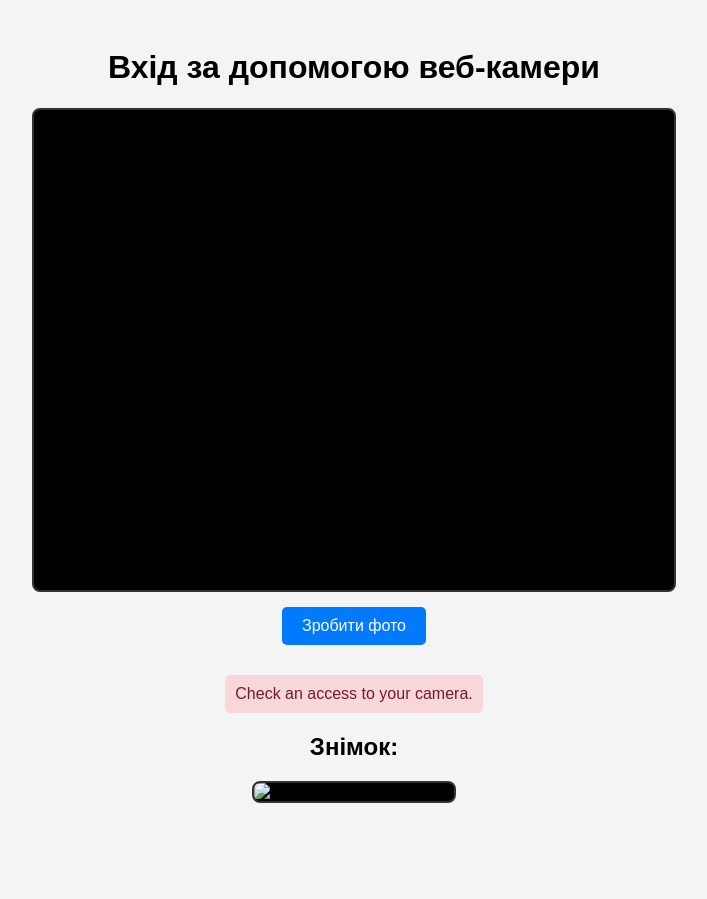
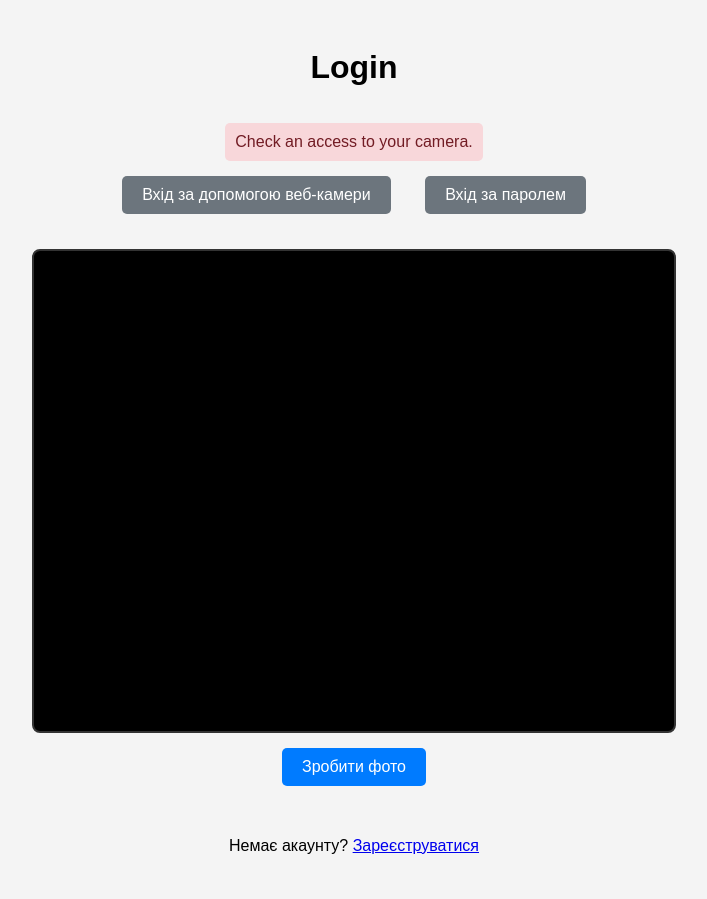
Before and after one commit to mrBogdan/FaceRecoginitionService, a FastAPI app: page /login in a window 1280 px wide. Shown: the whole page, without its empty margins (286-993 px from the left). Before the commit the page ends 803 px from the top, so only its background shows below. Run offline with FastAPI, Linux system fonts and the light colour scheme; parts of the project's set-up code (start-up, migrations or seed data) failed here and were passed over; some libraries are stand-ins or nearby versions.

Commit message:
ui improvements

```diff
--- a/pyserver/main.py
+++ b/pyserver/main.py
@@ -10,6 +10,8 @@
 from deepface import DeepFace
 import json
 from pydantic import BaseModel
+import hashlib
+import secrets
 
 load_dotenv()
 
@@ -23,6 +25,19 @@
 
 class DeleteAccountRequest(BaseModel):
     email: str
+
+def hash_password(password: str, salt: str = None):
+    if salt is None:
+        salt = secrets.token_hex(16)
+    hashed_password = hashlib.sha256((password + salt).encode('utf-8')).hexdigest()
+    return f"{salt}:{hashed_password}"
+
+def verify_password(stored_password, provided_password):
+    try:
+        salt, hashed_password = stored_password.split(':')
+        return stored_password == hash_password(provided_password, salt)
+    except (ValueError, TypeError):
+        return False
 
 async def setup_db_connection(conn):
     await conn.set_type_codec(
@@ -80,6 +95,8 @@
     except Exception as e:
         raise HTTPException(status_code=500, detail=f"Error generating face embedding: {e}")
 
+    password_hash = hash_password(password)
+
     async with DB_POOL.acquire() as connection:
         existing_user = await connection.fetchrow("SELECT email FROM users WHERE email = $1", email)
         if existing_user:
@@ -88,7 +105,7 @@
         await connection.execute(
             "INSERT INTO users (email, password_hash, face_embedding) VALUES ($1, $2, $3)",
             email,
-            password,
+            password_hash,
             embedding
         )
 
@@ -100,46 +117,66 @@
 
 @app.post("/login")
 async def login(
-    image: UploadFile = File(...),
-    type: str = Form(...)
+    type: str = Form(...),
+    email: str = Form(None),
+    password: str = Form(None),
+    image: UploadFile = File(None)
 ):
-    if type != "biometric":
-        return JSONResponse(content={"status": "login", "message": "Unknown login type"})
+    if type == "biometric":
+        if not image:
+            raise HTTPException(status_code=400, detail="Biometric login requires an image.")
+        try:
+            image_data = await image.read()
+            np_arr = np.frombuffer(image_data, np.uint8)
+            img = cv2.imdecode(np_arr, cv2.IMREAD_COLOR)
+            if img is None:
+                raise HTTPException(status_code=400, detail="Could not decode image from file data.")
+        except Exception as e:
+            raise HTTPException(status_code=400, detail=f"Could not read image file: {e}")
 
-    try:
-        image_data = await image.read()
-        np_arr = np.frombuffer(image_data, np.uint8)
-        img = cv2.imdecode(np_arr, cv2.IMREAD_COLOR)
-        if img is None:
-            raise HTTPException(status_code=400, detail="Could not decode image from file data.")
-    except Exception as e:
-        raise HTTPException(status_code=400, detail=f"Could not read image file: {e}")
+        try:
+            embedding_obj = DeepFace.represent(img_path=img, model_name=MODEL_NAME, enforce_detection=True)
+            login_embedding = embedding_obj[0]['embedding']
+        except ValueError:
+            raise HTTPException(status_code=400, detail="Could not find a face in the login image.")
+        except Exception as e:
+            raise HTTPException(status_code=500, detail=f"Error processing image: {e}")
 
-    try:
-        embedding_obj = DeepFace.represent(img_path=img, model_name=MODEL_NAME, enforce_detection=True)
-        login_embedding = embedding_obj[0]['embedding']
-    except ValueError:
-        raise HTTPException(status_code=400, detail="Could not find a face in the login image.")
-    except Exception as e:
-        raise HTTPException(status_code=500, detail=f"Error processing image: {e}")
+        async with DB_POOL.acquire() as connection:
+            query = """
+                SELECT email, face_embedding <=> $1 AS distance
+                FROM users
+                ORDER BY distance
+                LIMIT 1;
+            """
+            closest_match = await connection.fetchrow(query, login_embedding)
 
-    async with DB_POOL.acquire() as connection:
-        query = """
-            SELECT email, face_embedding <=> $1 AS distance
-            FROM users
-            ORDER BY distance
-            LIMIT 1;
-        """
-        closest_match = await connection.fetchrow(query, login_embedding)
+            if closest_match:
+                best_match_email = closest_match['email']
+                min_distance = closest_match['distance']
 
-        if closest_match:
-            best_match_email = closest_match['email']
-            min_distance = closest_match['distance']
+                if min_distance <= ARCFACE_THRESHOLD:
+                    return JSONResponse(content={"status": "success", "redirect_url": f"/cabinet?email={best_match_email}"})
 
-            if min_distance <= ARCFACE_THRESHOLD:
-                return JSONResponse(content={"status": "success", "redirect_url": f"/cabinet?email={best_match_email}"})
+        return JSONResponse(content={"status": "failure", "message": "User not recognized."}, status_code=401)
 
-    return JSONResponse(content={"status": "failure", "message": "User not recognized."}, status_code=401)
+    elif type == "password":
+        if not email or not password:
+            raise HTTPException(status_code=400, detail="Password login requires email and password.")
+
+        async with DB_POOL.acquire() as connection:
+            user = await connection.fetchrow("SELECT password_hash FROM users WHERE email = $1", email)
+            if not user:
+                raise HTTPException(status_code=404, detail="User not found.")
+
+            stored_password_hash = user['password_hash']
+            if verify_password(stored_password_hash, password):
+                return JSONResponse(content={"status": "success", "redirect_url": f"/cabinet?email={email}"})
+            else:
+                return JSONResponse(content={"status": "failure", "message": "Invalid credentials."}, status_code=401)
+
+    else:
+        return JSONResponse(content={"status": "login", "message": "Unknown login type"}, status_code=400)
 
 @app.get("/cabinet", response_class=HTMLResponse)
 async def cabinet(request: Request, email: str):
--- a/pyserver/templates/cabinet.html
+++ b/pyserver/templates/cabinet.html
@@ -33,6 +33,9 @@
         .delete-btn:hover {
             background-color: #c82333;
         }
+        .logout-link {
+            margin-top: 20px;
+        }
         #message { margin-top: 15px; padding: 10px; border-radius: 5px; display: none; }
         .success { background-color: #d4edda; color: #155724; }
         .error { background-color: #f8d7da; color: #721c24; }
@@ -43,6 +46,9 @@
         <h1>Ласкаво просимо до вашого кабінету, <span id="userEmail">{{ email }}</span>!</h1>
         <p>Тут ви можете керувати своїм акаунтом.</p>
         <button id="deleteAccountBtn" class="delete-btn">Видалити мій акаунт</button>
+    </div>
+    <div class="logout-link">
+        <a href="/">Вийти</a>
     </div>
     <div id="message"></div>
 
--- a/pyserver/templates/login.html
+++ b/pyserver/templates/login.html
@@ -4,7 +4,6 @@
     <meta charset="UTF-8">
     <title>Login</title>
     <link rel="icon" href="/static/favicon.png" type="image/png">
-
     <style>
         body {
             font-family: sans-serif;
@@ -14,13 +13,19 @@
             padding: 20px;
             background-color: #f4f4f4;
         }
+        .login-section {
+            display: flex;
+            flex-direction: column;
+            align-items: center;
+            margin-top: 20px;
+        }
         video, img {
             border: 2px solid #333;
             border-radius: 8px;
             background-color: #000;
             max-width: 100%;
         }
-        button {
+        button, input[type="submit"] {
             font-size: 16px;
             padding: 10px 20px;
             margin: 15px;
@@ -30,31 +35,120 @@
             background-color: #007bff;
             color: white;
         }
-        button:hover {
+        button:hover, input[type="submit"]:hover {
             background-color: #0056b3;
+        }
+        #login-choice button {
+            background-color: #6c757d;
         }
         canvas {
             display: none;
         }
         #message { margin-top: 15px; padding: 10px; border-radius: 5px; display: none; }
         .error { background-color: #f8d7da; color: #721c24; }
+        .success { background-color: #d4edda; color: #155724; }
+        form {
+            display: flex;
+            flex-direction: column;
+            gap: 10px;
+            background: #fff;
+            padding: 20px;
+            border-radius: 8px;
+            box-shadow: 0 2px 4px rgba(0,0,0,0.1);
+        }
+        input[type="email"], input[type="password"] {
+            padding: 10px;
+            border-radius: 5px;
+            border: 1px solid #ccc;
+            width: 250px;
+        }
+        .navigation-link {
+            margin-top: 20px;
+        }
     </style>
 </head>
 <body>
 
-<h1>Вхід за допомогою веб-камери</h1>
+<h1>Login</h1>
+<div id="message"></div>
 
+<div id="login-choice">
+    <button id="showBiometricBtn">Вхід за допомогою веб-камери</button>
+    <button id="showPasswordBtn">Вхід за паролем</button>
+</div>
+
+<div id="biometric-section" class="login-section">
     <video id="webcam" width="640" height="480" autoplay playsinline></video>
+    <button id="snapButton">Зробити фото</button>
+    <img id="snapshot" alt="Ваш знімок з'явиться тут" style="display:none; margin-top: 10px;">
+</div>
 
-    <button id="snapButton">Зробити фото</button>
-    <div id="message"></div>
+<div id="password-section" class="login-section" style="display: none;">
+    <form id="passwordLoginForm">
+        <label for="email">Email:</label>
+        <input type="email" id="email" name="email" required>
+        <label for="password">Пароль:</label>
+        <input type="password" id="password" name="password" required>
+        <input type="submit" value="Login">
+    </form>
+</div>
 
-    <canvas id="canvas"></canvas>
+<div class="navigation-link">
+    <p>Немає акаунту? <a href="/register">Зареєструватися</a></p>
+</div>
 
-    <h2>Знімок:</h2>
-    <img id="snapshot" alt="Ваш знімок з'явиться тут">
+<canvas id="canvas"></canvas>
 
 <script src="https://cdn.jsdelivr.net/npm/face-api.js@0.22.2/dist/face-api.min.js"></script>
-    <script src="/static/main.js"></script>
+<script src="/static/main.js"></script>
+<script>
+    const biometricSection = document.getElementById('biometric-section');
+    const passwordSection = document.getElementById('password-section');
+    const showBiometricBtn = document.getElementById('showBiometricBtn');
+    const showPasswordBtn = document.getElementById('showPasswordBtn');
+
+    showBiometricBtn.addEventListener('click', () => {
+        biometricSection.style.display = 'flex';
+        passwordSection.style.display = 'none';
+    });
+
+    showPasswordBtn.addEventListener('click', () => {
+        biometricSection.style.display = 'none';
+        passwordSection.style.display = 'flex';
+    });
+
+    // Initially show biometric login
+    biometricSection.style.display = 'flex';
+    passwordSection.style.display = 'none';
+
+
+    document.getElementById('passwordLoginForm').addEventListener('submit', async function(event) {
+        event.preventDefault();
+        const formData = new FormData(this);
+        formData.append('type', 'password');
+
+        const messageDiv = document.getElementById('message');
+        messageDiv.style.display = 'none';
+
+        try {
+            const response = await fetch('/login', {
+                method: 'POST',
+                body: formData
+            });
+            const result = await response.json();
+            if (response.ok && result.status === 'success') {
+                window.location.href = result.redirect_url;
+            } else {
+                messageDiv.textContent = result.message || 'Login failed';
+                messageDiv.className = 'error';
+                messageDiv.style.display = 'block';
+            }
+        } catch (error) {
+            messageDiv.textContent = 'An error occurred during login.';
+            messageDiv.className = 'error';
+            messageDiv.style.display = 'block';
+        }
+    });
+</script>
 </body>
 </html>
--- a/pyserver/templates/register.html
+++ b/pyserver/templates/register.html
@@ -15,6 +15,7 @@
         #message { margin-top: 15px; padding: 10px; border-radius: 5px; display: none; }
         .success { background-color: #d4edda; color: #155724; }
         .error { background-color: #f8d7da; color: #721c24; }
+        .navigation-link { margin-top: 20px; }
     </style>
 </head>
 <body>
@@ -36,6 +37,10 @@
     </form>
 
     <div id="message"></div>
+
+    <div class="navigation-link">
+        <p>Вже маєте акаунт? <a href="/login">Увійти</a></p>
+    </div>
 
     <script>
         const video = document.getElementById('webcam');
```
